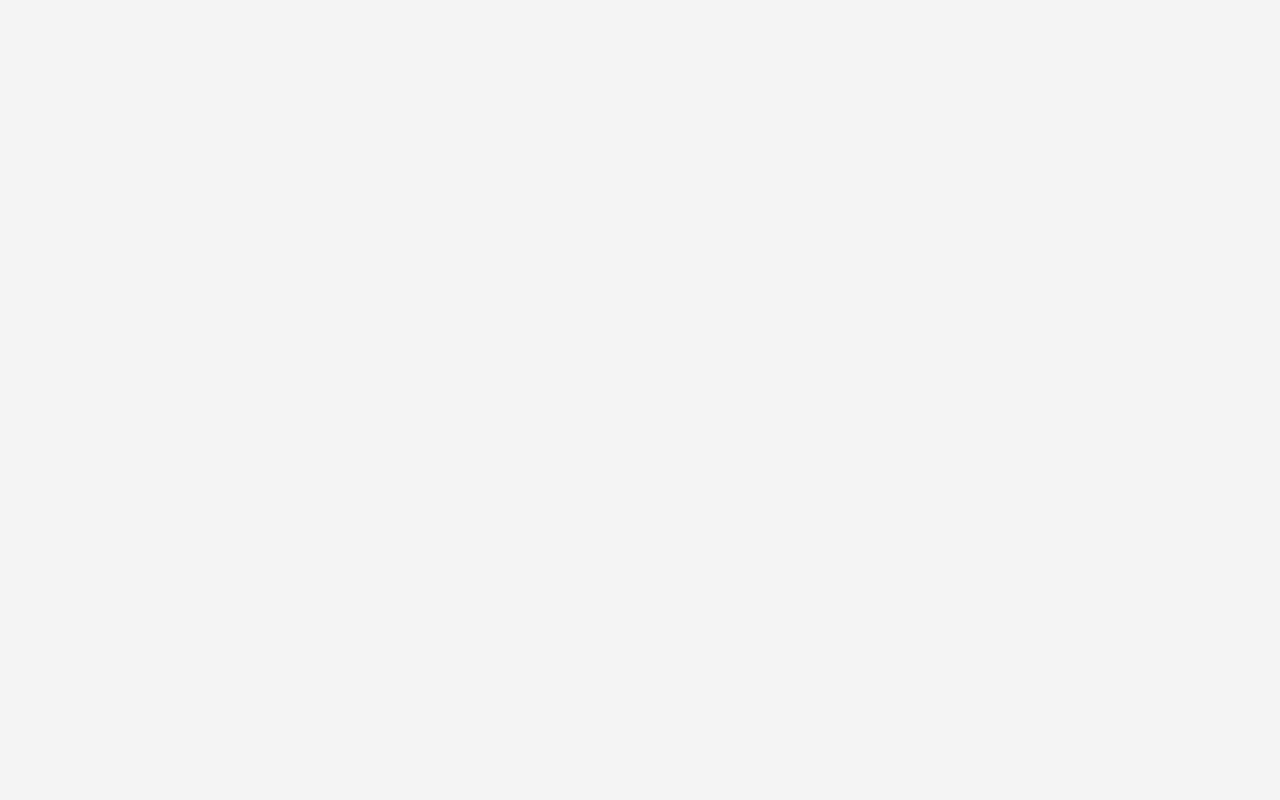
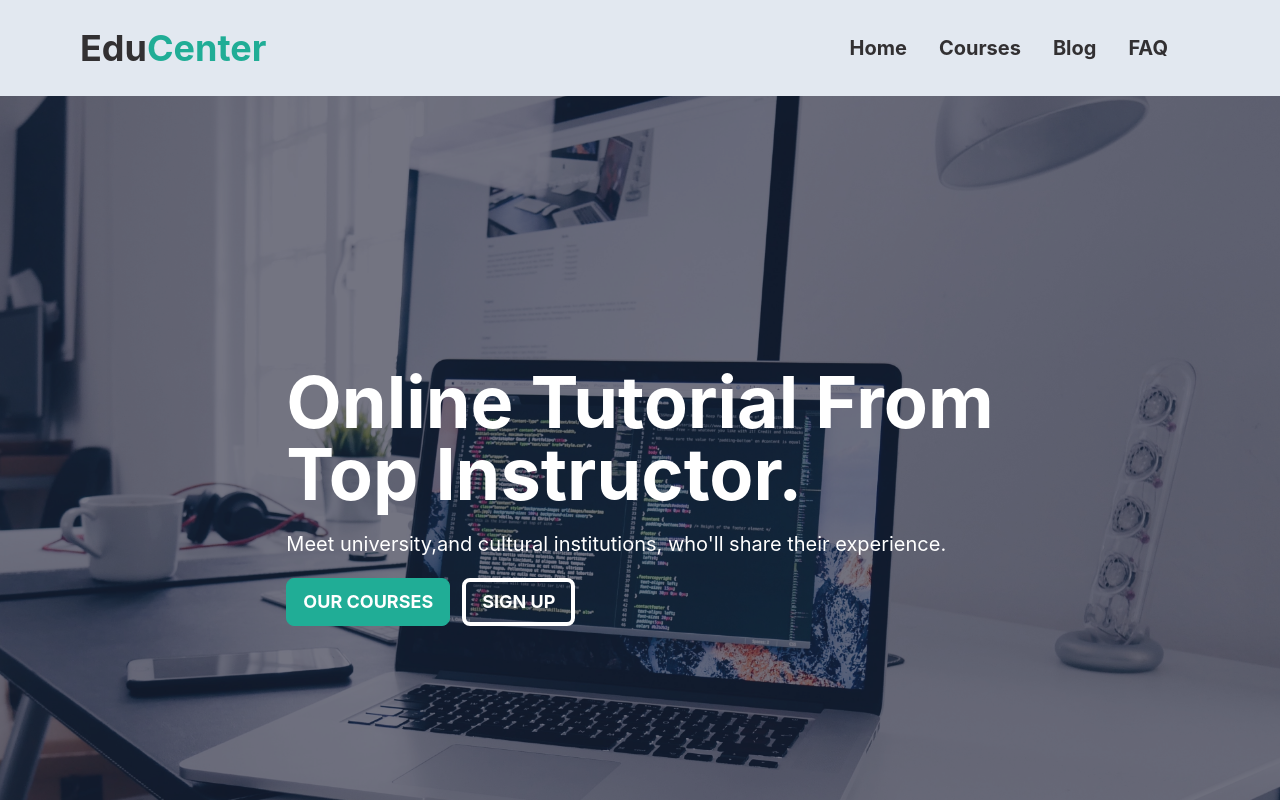
Before and after one commit to IsaT10/edu-center-, a React (Create React App) app: page / in a window 1280 px wide. Shown: the top 800 px of the page. Built offline with nearby package versions, Linux system fonts and the light colour scheme.

Commit message:
nav added

```diff
--- a/public/index.html
+++ b/public/index.html
@@ -24,7 +24,7 @@
       work correctly both with client-side routing and a non-root public URL.
       Learn how to configure a non-root public URL by running `npm run build`.
     -->
-    <title>React App</title>
+    <title>EduCenter</title>
   </head>
   <body>
     <noscript>You need to enable JavaScript to run this app.</noscript>
--- a/src/App.js
+++ b/src/App.js
@@ -1,8 +1,14 @@
 import logo from "./logo.svg";
 import "./App.css";
+import { RouterProvider } from "react-router-dom";
+import { router } from "./Routes/Routes";
 
 function App() {
-  return <div className="App"></div>;
+  return (
+    <div>
+      <RouterProvider router={router} />
+    </div>
+  );
 }
 
 export default App;
--- /dev/null
+++ b/src/Routes/Routes.js
@@ -0,0 +1,27 @@
+import ErrorPage from "../components/ErrorPage/ErrorPage";
+
+const { createBrowserRouter } = require("react-router-dom");
+const { default: Main } = require("../layout/Main");
+const { default: Home } = require("../components/Home/Home");
+const { default: Courses } = require("../components/Courses/Courses");
+const { default: Blog } = require("../components/Blog/Blog");
+const { default: FAQ } = require("../components/FAQ/FAQ");
+const { default: Footer } = require("../components/Footer/Footer");
+
+export const router = createBrowserRouter([
+  {
+    path: "/",
+    element: <Main />,
+    errorElement: <ErrorPage />,
+    children: [
+      { path: "/", element: <Home /> },
+      { path: "/home", element: <Home /> },
+      { path: "/courses", element: <Courses /> },
+      { path: "/blog", element: <Blog /> },
+      { path: "/faq", element: <FAQ /> },
+    ],
+  },
+  {
+    element: <Footer />,
+  },
+]);
--- /dev/null
+++ b/src/components/Blog/Blog.jsx
@@ -0,0 +1,11 @@
+import React from "react";
+
+const Blog = () => {
+  return (
+    <div>
+      <h2>blog</h2>
+    </div>
+  );
+};
+
+export default Blog;
--- /dev/null
+++ b/src/components/Courses/Courses.jsx
@@ -0,0 +1,11 @@
+import React from "react";
+
+const Courses = () => {
+  return (
+    <div>
+      <h3>courses</h3>
+    </div>
+  );
+};
+
+export default Courses;
--- /dev/null
+++ b/src/components/ErrorPage/ErrorPage.jsx
@@ -0,0 +1,52 @@
+import React from "react";
+import { Link } from "react-router-dom";
+
+const ErrorPage = () => {
+  return (
+    <section className="flex items-center h-screen p-16 bg-gray-100 text-gray-900">
+      <div className="container flex flex-col items-center justify-center px-5 mx-auto my-8">
+        <svg
+          xmlns="http://www.w3.org/2000/svg"
+          viewBox="0 0 512 512"
+          className="w-40 h-40 text-gray-600"
+        >
+          <path
+            fill="currentColor"
+            d="M256,16C123.452,16,16,123.452,16,256S123.452,496,256,496,496,388.548,496,256,388.548,16,256,16ZM403.078,403.078a207.253,207.253,0,1,1,44.589-66.125A207.332,207.332,0,0,1,403.078,403.078Z"
+          ></path>
+          <rect
+            width="176"
+            height="32"
+            x="168"
+            y="320"
+            fill="currentColor"
+          ></rect>
+          <polygon
+            fill="currentColor"
+            points="210.63 228.042 186.588 206.671 207.958 182.63 184.042 161.37 162.671 185.412 138.63 164.042 117.37 187.958 141.412 209.329 120.042 233.37 143.958 254.63 165.329 230.588 189.37 251.958 210.63 228.042"
+          ></polygon>
+          <polygon
+            fill="currentColor"
+            points="383.958 182.63 360.042 161.37 338.671 185.412 314.63 164.042 293.37 187.958 317.412 209.329 296.042 233.37 319.958 254.63 341.329 230.588 365.37 251.958 386.63 228.042 362.588 206.671 383.958 182.63"
+          ></polygon>
+        </svg>
+        <div className="max-w-md text-center">
+          <h2 className="mb-8 font-extrabold text-9xl text-gray-600">
+            <span className="sr-only">Error</span>404
+          </h2>
+          <p className="text-2xl font-semibold md:text-3xl mb-8">
+            Sorry, we couldn't find this page.
+          </p>
+          <Link
+            to="/"
+            className="px-8 py-3 font-semibold rounded text-xl  bg-primary text-white"
+          >
+            Back to homepage
+          </Link>
+        </div>
+      </div>
+    </section>
+  );
+};
+
+export default ErrorPage;
--- /dev/null
+++ b/src/components/FAQ/FAQ.jsx
@@ -0,0 +1,11 @@
+import React from "react";
+
+const FAQ = () => {
+  return (
+    <div>
+      <h2>faq</h2>
+    </div>
+  );
+};
+
+export default FAQ;
--- /dev/null
+++ b/src/components/Footer/Footer.jsx
@@ -0,0 +1,11 @@
+import React from "react";
+
+const Footer = () => {
+  return (
+    <div>
+      <h2>Footer</h2>
+    </div>
+  );
+};
+
+export default Footer;
--- /dev/null
+++ b/src/components/Header/Header.jsx
@@ -0,0 +1,32 @@
+import React from "react";
+import { Link } from "react-router-dom";
+
+const Header = () => {
+  return (
+    <nav className="flex justify-between items-center px-20 py-7 bg-slate-200 sticky top-0 z-50">
+      <h1 className="text-4xl font-bold">
+        <Link to="/">
+          {" "}
+          Edu<span className="text-primary">Center</span>
+        </Link>
+      </h1>
+      <div className="flex gap-8 text-xl font-bold ">
+        <Link className="hover:text-primary duration-200" to="/">
+          Home
+        </Link>
+        <Link className="hover:text-primary duration-200" to="/courses">
+          Courses
+        </Link>
+        <Link className="hover:text-primary duration-200" to="/blog">
+          Blog
+        </Link>
+        <Link className="hover:text-primary duration-200" to="/faq">
+          FAQ
+        </Link>
+        <Link className="hover:text-primary duration-200" to="/"></Link>
+      </div>
+    </nav>
+  );
+};
+
+export default Header;
--- /dev/null
+++ b/src/components/Home/Home.jsx
@@ -0,0 +1,30 @@
+import React from "react";
+
+const Home = () => {
+  return (
+    <div className="h-[1200px] ">
+      <div className="hero min-h-screen bg-hero">
+        <div className="hero-overlay bg-opacity-60"></div>
+        <div className="hero-content  text-neutral-content">
+          <div className="">
+            <h1 className="mb-5 text-white text-7xl font-bold ">
+              Online Tutorial From <br /> Top Instructor.
+            </h1>
+            <p className="mb-5 text-white text-xl">
+              Meet university,and cultural institutions, who'll share their
+              experience.
+            </p>
+            <button className="btn btn-primary text-white text-lg font-bold mr-3">
+              Our courses
+            </button>
+            <button className="btn bg-transparent border-4 text-white text-lg font-bold hover:bg-white hover:border-white hover:text-primary border-white ">
+              Sign up
+            </button>
+          </div>
+        </div>
+      </div>
+    </div>
+  );
+};
+
+export default Home;
--- /dev/null
+++ b/src/layout/Main.jsx
@@ -0,0 +1,16 @@
+import React from "react";
+import Header from "../components/Header/Header";
+import { Outlet } from "react-router-dom";
+import Footer from "../components/Footer/Footer";
+
+const Main = () => {
+  return (
+    <div>
+      <Header />
+      <Outlet />
+      <Footer />
+    </div>
+  );
+};
+
+export default Main;
--- a/tailwind.config.js
+++ b/tailwind.config.js
@@ -2,13 +2,17 @@
 module.exports = {
   content: ["./src/**/*.{js,jsx,ts,tsx}"],
   theme: {
-    extend: {},
+    extend: {
+      backgroundImage: {
+        hero: "url('/src/Asset/hero-1.jpg')",
+      },
+    },
   },
   daisyui: {
     themes: [
       {
         mytheme: {
-          primary: "#f94a93",
+          primary: "#20AD96",
 
           secondary: "#630cce",
 
```
Also changed, not shown: src/Asset/hero-1.jpg (added), 1 other file (tests, documents, lock files or other folders).
